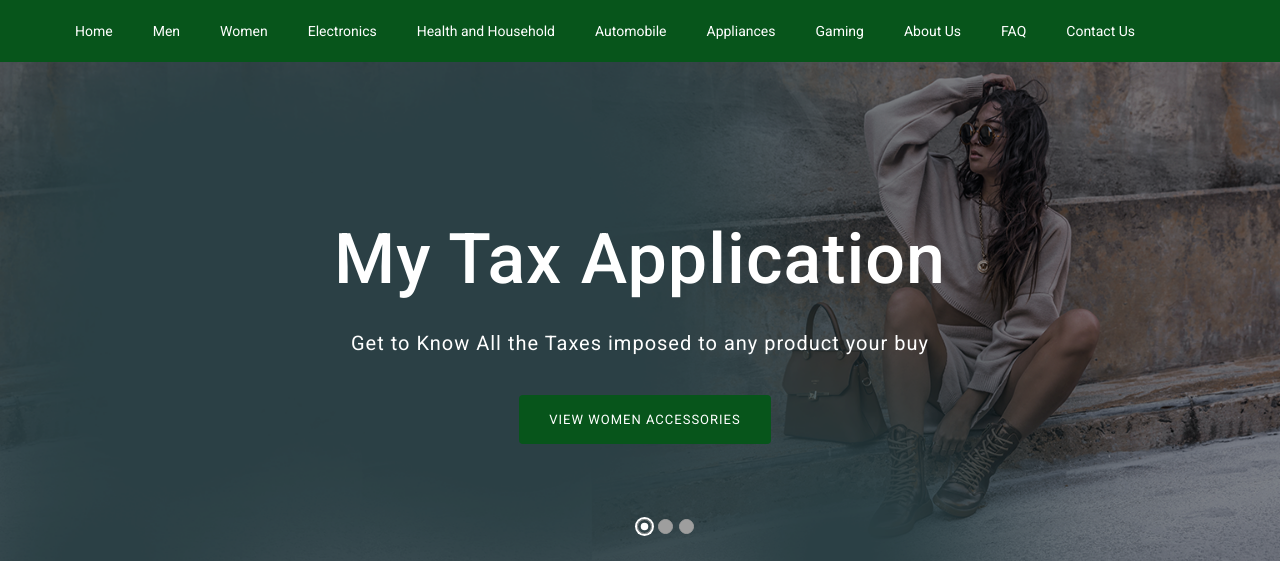
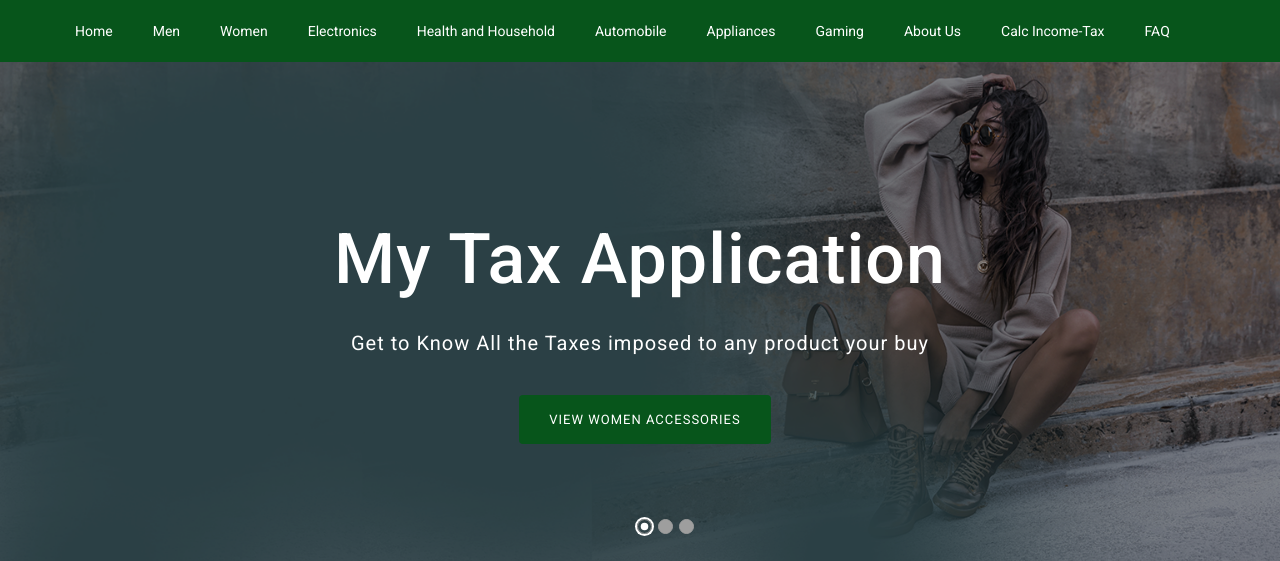
Before and after one commit to Gabu-Rayon/my-tax-application-v1, a PHP site: page /index.php in a window 1280 px wide. Shown: the part 120-681 px from the top of the page. Run offline with PHP 8.4, Linux system fonts and the light colour scheme; data comes from the database, SQL or seed files in the repository; some libraries are stand-ins or nearby versions.

Commit message:
Commit change new file income-tax.php

```diff
--- a/header.php
+++ b/header.php
@@ -400,9 +400,8 @@ foreach ($result as $row) {
 							?>
 
 							<li><a href="about.php"><?php echo $about_title; ?></a></li>
+							<li><a href="income-tax.php">Calc Income-Tax</a></li>
 							<li><a href="faq.php"><?php echo $faq_title; ?></a></li>
-
-							<li><a href="contact.php"><?php echo $contact_title; ?></a></li>
 						</ul>
 					</div>
 				</div>
```
Also changed, not shown: income-tax.php (added).
